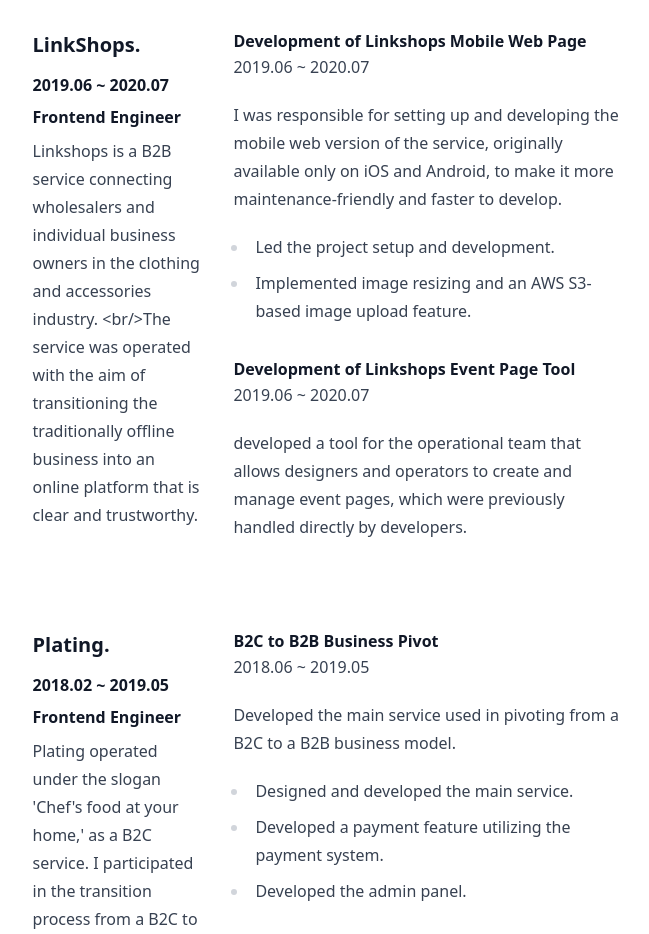
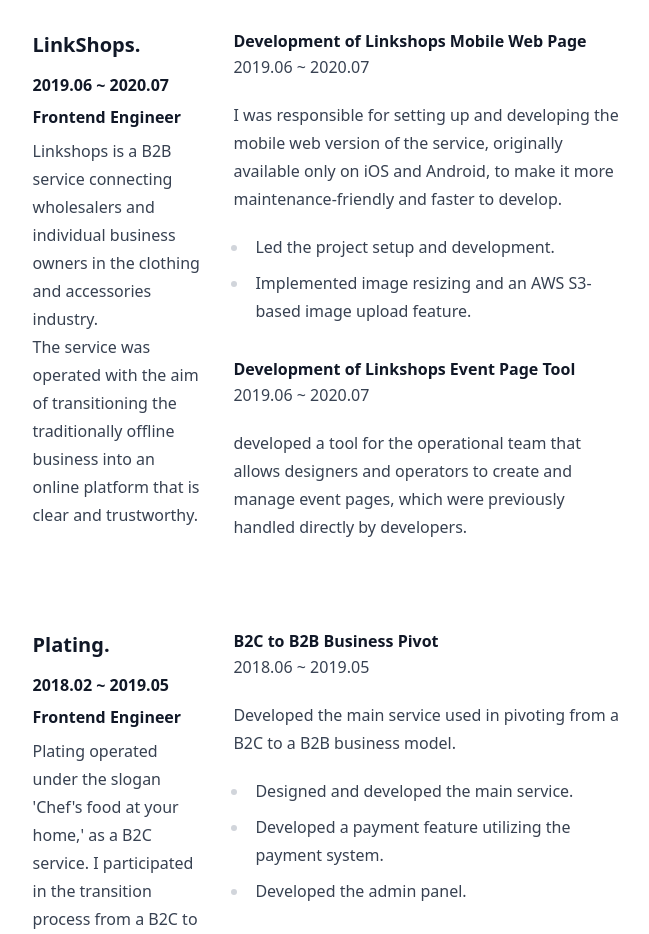
Before and after one commit to Jogeonsang/next-log, a Next.js app: page /resume in a window 1280 px wide. Shown: the part 2700-3634 px from the top of the page, without its empty margins (310-959 px from the left). Built offline with nearby package versions, Linux system fonts and the light colour scheme.

Commit message:
fix: resume summary bug fix

```diff
--- /dev/null
+++ b/src/feature/resume/ResumeContributed/index.tsx
@@ -0,0 +1,9 @@
+function ResumeContributed() {
+  return (
+    <section className="flex flex-col">
+      <h1>Contributed At</h1>
+    </section>
+  );
+}
+
+export default ResumeContributed;
--- a/src/feature/resume/ResumeExprience/index.tsx
+++ b/src/feature/resume/ResumeExprience/index.tsx
@@ -12,7 +12,7 @@
                 <h3 className="mt-0">{exp.company}</h3>
                 <h4 className="mt-0">{exp.period}</h4>
                 <h4 className="mt-0">{exp.position}</h4>
-                <p>{exp.summary}</p>
+                <p dangerouslySetInnerHTML={{ __html: exp.summary }} />
               </div>
             </div>
             <div className="relative flex-[7_1_0%]">
--- a/src/pages/resume/index.tsx
+++ b/src/pages/resume/index.tsx
@@ -1,3 +1,4 @@
+import ResumeContributed from "~feature/resume/ResumeContributed";
 import ResumeExprience from "~feature/resume/ResumeExprience";
 import ResumeSkills from "~feature/resume/ResumeSkkils";
 import { resumeInfo } from "~metadata/resume";
```
